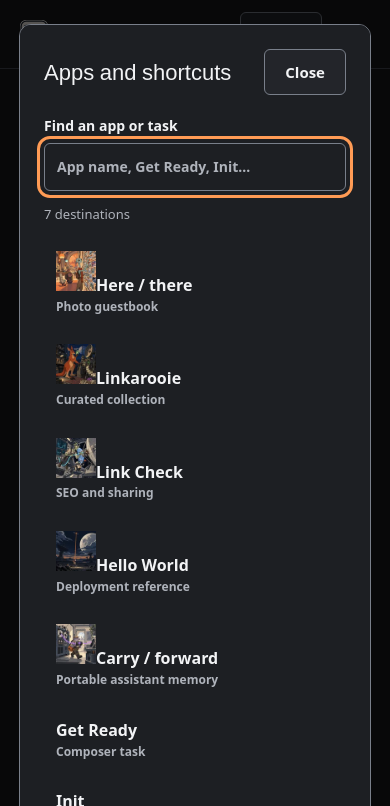
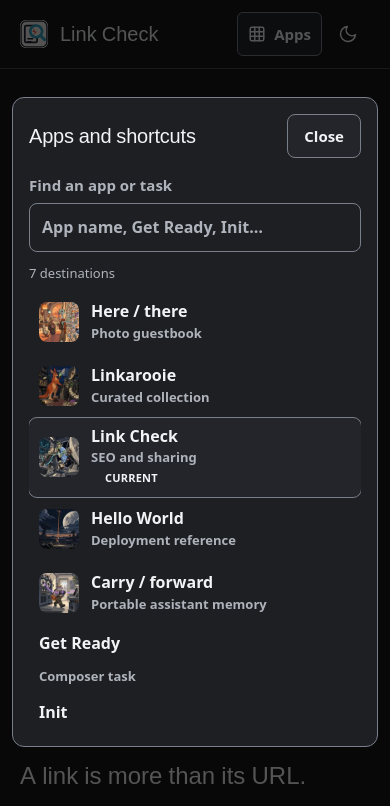
Before and after one commit to loftwah/app-composer-linkcheck, a website with bundled scripts: page public/index.html in a window 390 px wide. Both pictures are taken after a click on the button "Apps". Shown: the top 806 px of the page. Built offline with nearby package versions, Linux system fonts and the light colour scheme.

Commit message:
Use the shared mobile Apps launcher and preserve local app work

```diff
--- /dev/null
+++ b/public/brand/launcher.css
@@ -0,0 +1,326 @@
+/* App Composer shared launcher — MIT.
+ *
+ * One launcher for Composer and every shipped mini-app. src/browser/launcher.ts and this stylesheet are the maintained source; each app commits and deploys its own
+ * copy through `pnpm ui:assets --check|--write` (see docs/source-maintenance.md).
+ * There is no cross-origin runtime dependency and no silent update.
+ *
+ * Markup contract (see the header of launcher.js):
+ *   [data-open-apps]                 trigger, >= 44x44, aria-haspopup="dialog"
+ *   dialog#app-navigation            the menu, aria-labelledby its own heading
+ *     .dialog-heading > h2           heading text
+ *     [data-close-apps]              Close, first focusable element, autofocus
+ *     label > input[type=search]     filter, >= 16px computed
+ *     [role=status]                  count or "No matches…"
+ *     ul > li[data-destination] > a  destination with optional img + span + small
+ *
+ * Geometry rules, in one place: the dialog is bounded to the visual viewport,
+ * only the destination list scrolls, Close and search never leave the screen,
+ * and the page behind cannot scroll or shift while the menu is open. Type sizes
+ * floor at 16px on editable controls so focusing one cannot trigger an
+ * automatic zoom, and they still grow with the reader's text preference.
+ */
+[hidden] {
+  display: none !important;
+}
+
+html {
+  scrollbar-gutter: stable;
+}
+
+html.launcher-open {
+  overflow: hidden;
+  scroll-behavior: auto;
+}
+
+.app-tools {
+  display: flex;
+  gap: 8px;
+  align-items: center;
+  flex-wrap: wrap;
+}
+
+.app-tools [data-open-apps] {
+  display: inline-flex;
+  align-items: center;
+  justify-content: center;
+  gap: 8px;
+  min-height: 44px;
+  min-width: 44px;
+  font-size: 15px;
+  white-space: nowrap;
+}
+
+.app-tools [data-open-apps] svg {
+  flex-shrink: 0;
+}
+
+.app-tools kbd {
+  font: 12px system-ui, sans-serif;
+  margin-left: 2px;
+  color: var(--muted, var(--color-muted, #afb3bb));
+}
+
+#app-navigation {
+  position: fixed;
+  left: var(--launcher-left, 50%);
+  right: auto;
+  translate: -50% 0;
+  top: var(--launcher-top, 12px);
+  bottom: auto;
+  margin: 0;
+  width: min(540px, var(--launcher-width, calc(100vw - 24px)));
+  max-width: none;
+  max-height: none;
+  box-sizing: border-box;
+  border: 1px solid var(--control, var(--color-border, #797f8a));
+  border-radius: 14px;
+  background: var(--field, var(--color-field, #1d1f23));
+  color: var(--fg, var(--color-foreground, #f2f3f5));
+  padding-top: max(16px, env(safe-area-inset-top));
+  padding-right: max(16px, env(safe-area-inset-right));
+  padding-bottom: max(16px, env(safe-area-inset-bottom));
+  padding-left: max(16px, env(safe-area-inset-left));
+}
+
+#app-navigation[open] {
+  display: grid;
+  grid-template-rows: auto auto auto minmax(0, 1fr);
+  height: var(--launcher-height, calc(100dvh - 24px));
+  overflow: hidden;
+}
+
+#app-navigation::backdrop {
+  background: rgb(0 0 0 / 0.65);
+}
+
+#app-navigation .dialog-heading {
+  display: flex;
+  justify-content: space-between;
+  align-items: center;
+  gap: 16px;
+}
+
+#app-navigation h2 {
+  font-size: 20px;
+  line-height: 1.25;
+  margin: 0;
+  letter-spacing: -0.01em;
+  max-width: none;
+}
+
+#app-navigation button {
+  background: var(--surface, var(--color-surface, #23252a));
+  color: var(--fg, var(--color-foreground, #f2f3f5));
+  border: 1px solid var(--control, var(--color-border, #797f8a));
+  border-radius: 8px;
+  min-height: 44px;
+  min-width: 44px;
+  padding: 10px 16px;
+  font-size: 15px;
+}
+
+#app-navigation .dialog-heading button {
+  flex-shrink: 0;
+}
+
+#app-navigation label {
+  display: block;
+  margin: 16px 0 0;
+  font-size: 15px;
+  color: var(--muted, var(--color-muted, #afb3bb));
+}
+
+#app-navigation input {
+  width: 100%;
+  max-width: none;
+  margin: 6px 0 0;
+  min-height: 48px;
+  padding: 12px;
+  border: 1px solid var(--control, var(--color-border, #797f8a));
+  border-radius: 8px;
+  background: var(--field, var(--color-field, #1d1f23));
+  color: var(--fg, var(--color-foreground, #f2f3f5));
+  /* Floor at 16px so focus cannot trigger an automatic page zoom; still grows
+     with a larger reader text size. */
+  font-size: max(16px, 1rem);
+  line-height: 1.4;
+}
+
+#app-navigation [role="status"] {
+  margin: 12px 0 0;
+  font-size: 13px;
+  line-height: 1.4;
+  color: var(--muted, var(--color-muted, #afb3bb));
+}
+
+#app-navigation[data-empty="true"] [role="status"] {
+  color: var(--fg, var(--color-foreground, #f2f3f5));
+}
+
+#app-navigation[data-empty="true"] ul {
+  display: none;
+}
+
+#app-navigation ul {
+  padding: 0;
+  margin: 8px 0 0;
+  list-style: none;
+  overflow-y: auto;
+  overflow-x: hidden;
+  min-height: 0;
+  overscroll-behavior: contain;
+  -webkit-overflow-scrolling: touch;
+  scrollbar-width: thin;
+}
+
+#app-navigation ul:focus-visible {
+  outline: 3px solid var(--accent, var(--color-accent, #ff9b55));
+  outline-offset: 2px;
+  border-radius: 8px;
+}
+
+#app-navigation li {
+  margin: 0;
+}
+
+#app-navigation li a {
+  display: grid;
+  grid-template-columns: 40px minmax(0, 1fr);
+  gap: 12px;
+  align-items: center;
+  padding: 10px 12px;
+  min-height: 64px;
+  font-size: 16px;
+  line-height: 1.35;
+  border-radius: 8px;
+  text-decoration: none;
+  color: inherit;
+}
+
+#app-navigation li a:hover,
+#app-navigation li a:focus-visible {
+  background: var(--surface, var(--color-surface, rgba(127, 127, 127, 0.14)));
+}
+
+#app-navigation li a[aria-current="page"] {
+  background: var(--surface, var(--color-surface, rgba(127, 127, 127, 0.14)));
+  outline: 1px solid var(--control, var(--color-border, rgba(127, 127, 127, 0.4)));
+}
+
+#app-navigation li a > img {
+  display: block;
+  width: 40px;
+  height: 40px;
+  border-radius: 8px;
+  object-fit: cover;
+  flex-shrink: 0;
+}
+
+/* A destination whose artwork is missing keeps the grid column, so the row
+   still lines up with its neighbours. */
+#app-navigation img[data-launcher-missing] {
+  visibility: hidden;
+}
+
+#app-navigation li a > .task-icon,
+#app-navigation li a > svg {
+  display: grid;
+  place-items: center;
+  width: 40px;
+  height: 40px;
+  border-radius: 8px;
+  background: var(--surface, var(--color-surface, rgba(127, 127, 127, 0.14)));
+  color: currentColor;
+}
+
+#app-navigation li a:not(:has(> img, > .task-icon, > svg)) {
+  grid-template-columns: minmax(0, 1fr);
+}
+
+#app-navigation li a > span:not(.task-icon) {
+  display: block;
+  min-width: 0;
+  overflow-wrap: anywhere;
+}
+
+#app-navigation small {
+  display: block;
+  margin-top: 2px;
+  color: var(--muted, var(--color-muted, #afb3bb));
+  font-size: 13px;
+  line-height: 1.35;
+  overflow-wrap: anywhere;
+}
+
+#app-navigation a[aria-current="page"] > span:not(.task-icon)::after {
+  content: "Current";
+  display: inline-block;
+  margin-left: 8px;
+  padding: 1px 6px;
+  border-radius: 999px;
+  font-size: 11px;
+  font-weight: 600;
+  letter-spacing: 0.02em;
+  text-transform: uppercase;
+  vertical-align: 1px;
+  background: var(--surface, var(--color-surface, rgba(127, 127, 127, 0.18)));
+}
+
+#app-navigation .launcher-all {
+  display: inline-flex;
+  align-items: center;
+  gap: 8px;
+  min-height: 44px;
+  padding: 12px;
+  border-top: 1px solid var(--control, var(--color-border, #797f8a));
+  flex-shrink: 0;
+}
+
+#app-navigation[data-empty="true"] .launcher-all {
+  border-top: 0;
+}
+
+@media (max-width: 600px) {
+  #app-navigation {
+    border-radius: 12px;
+    --launcher-gutter: 20px;
+  }
+
+  #app-navigation li a {
+    padding: 8px 10px;
+  }
+}
+
+@media (prefers-reduced-motion: no-preference) {
+  #app-navigation[open] {
+    animation: launcher-in 140ms ease-out;
+  }
+
+  @keyframes launcher-in {
+    from {
+      opacity: 0;
+      transform: translateY(-6px);
+    }
+
+    to {
+      opacity: 1;
+      transform: none;
+    }
+  }
+}
+
+/* Shared shell controls never inherit small editable text from local labels. */
+.app-launcher [data-open-apps] { min-width: 44px; min-height: 44px; }
+#app-navigation :focus-visible { outline: 3px solid var(--accent, var(--color-accent, #ff9b55)); outline-offset: 2px; }
+@media (max-width: 740px), (pointer: coarse) {
+  [data-open-apps] kbd { display: none; }
+}
+@media (max-height: 480px) {
+  #app-navigation { padding-block: max(8px, env(safe-area-inset-top)); }
+  #app-navigation label { margin-top: 6px; }
+  #app-navigation input { min-height: 44px; padding-block: 8px; }
+  #app-navigation [role="status"] { margin-top: 6px; }
+}
+
+#app-navigation:has(.launcher-all)[open] { grid-template-rows: auto auto auto minmax(0, 1fr) auto; }
+input, textarea, select { font-size: max(16px, 1rem); }
--- /dev/null
+++ b/public/brand/launcher.js
@@ -0,0 +1,168 @@
+// Generated from src/browser/launcher.ts; edit that source. MIT.
+"use strict";
+// MIT. Maintained launcher controller for Composer and its independent apps.
+// Generated copies live at public/brand/launcher.js. Destinations and themes
+// remain app-owned. See docs/source-maintenance.md for the markup contract.
+(() => {
+    const dialog = document.querySelector("#app-navigation");
+    const trigger = document.querySelector("[data-open-apps]");
+    if (!dialog || !trigger)
+        return;
+    const search = dialog.querySelector('input[type="search"]');
+    const closeButton = dialog.querySelector("[data-close-apps]");
+    const status = dialog.querySelector('[role="status"]');
+    const list = dialog.querySelector("ul");
+    const entries = [...dialog.querySelectorAll("[data-destination]")];
+    let lastFocus = null;
+    let scrollPosition = { x: 0, y: 0 };
+    const bodyProperties = ["position", "top", "right", "bottom", "left", "width"];
+    let bodyStyle = [];
+    // Both native initial focus and explicit focus must choose a non-editable
+    // control. Otherwise showModal alone can still summon a software keyboard.
+    closeButton?.setAttribute("autofocus", "");
+    search?.removeAttribute("autofocus");
+    trigger.setAttribute("aria-controls", dialog.id);
+    trigger.setAttribute("aria-expanded", "false");
+    function fit() {
+        if (!dialog)
+            return;
+        const viewport = window.visualViewport;
+        const height = viewport?.height ?? window.innerHeight;
+        const width = viewport?.width ?? window.innerWidth;
+        const inset = 12;
+        const usableHeight = Math.max(0, Math.min(650, height - inset * 2));
+        dialog.style.setProperty("--launcher-height", `${usableHeight}px`);
+        dialog.style.setProperty("--launcher-width", `${Math.max(0, width - inset * 2)}px`);
+        dialog.style.setProperty("--launcher-top", `${(viewport?.offsetTop ?? 0) + Math.max(inset, (height - usableHeight) / 2)}px`);
+        dialog.style.setProperty("--launcher-left", `${(viewport?.offsetLeft ?? 0) + width / 2}px`);
+    }
+    window.visualViewport?.addEventListener("resize", fit);
+    window.visualViewport?.addEventListener("scroll", fit);
+    window.addEventListener("resize", fit);
+    window.addEventListener("orientationchange", fit);
+    function filter() {
+        const query = (search?.value ?? "").trim().toLowerCase();
+        let count = 0;
+        for (const entry of entries) {
+            entry.hidden = !(entry.textContent ?? "").toLowerCase().includes(query);
+            if (!entry.hidden)
+                count++;
+        }
+        if (status)
+            status.textContent = count
+                ? `${count} ${count === 1 ? "destination" : "destinations"}`
+                : "No matches. Try an app or task name.";
+        if (dialog)
+            dialog.dataset.empty = String(count === 0);
+        if (list)
+            list.scrollTop = 0;
+    }
+    function markCurrent() {
+        if (dialog?.querySelector('[aria-current="page"]'))
+            return;
+        const path = (value) => value.replace(/\/$/, "") || "/";
+        const here = new URL(location.href);
+        for (const entry of entries) {
+            const link = entry.querySelector("a");
+            if (!link)
+                continue;
+            const target = new URL(link.href, location.href);
+            if (target.origin === here.origin && path(target.pathname) === path(here.pathname)) {
+                link.setAttribute("aria-current", "page");
+                break;
+            }
+        }
+    }
+    function lockPage() {
+        scrollPosition = { x: window.scrollX, y: window.scrollY };
+        bodyStyle = bodyProperties.map(name => ({ name, value: document.body.style.getPropertyValue(name), priority: document.body.style.getPropertyPriority(name) }));
+        // A fixed body also prevents the underlying page moving in iOS Safari.
+        // The scrollbar gutter keeps the content width stable on desktop.
+        document.documentElement.classList.add("launcher-open");
+        document.body.style.position = "fixed";
+        document.body.style.top = `${-scrollPosition.y}px`;
+        document.body.style.right = "0";
+        document.body.style.bottom = "auto";
+        document.body.style.left = `${-scrollPosition.x}px`;
+        document.body.style.width = "100%";
+    }
+    function unlockPage() {
+        // Restore through individual CSSOM properties: setAttribute(style) is
+        // blocked by the strict style-src policy used by Hello and Carry / forward.
+        for (const { name, value, priority } of bodyStyle) {
+            if (value)
+                document.body.style.setProperty(name, value, priority);
+            else
+                document.body.style.removeProperty(name);
+        }
+        document.documentElement.classList.remove("launcher-open");
+        window.scrollTo({ left: scrollPosition.x, top: scrollPosition.y, behavior: "instant" });
+    }
+    function open(focusSearch = false) {
+        if (!dialog || dialog.open)
+            return;
+        lastFocus = document.activeElement instanceof HTMLElement ? document.activeElement : trigger;
+        lockPage();
+        fit();
+        if (search)
+            search.value = "";
+        filter();
+        markCurrent();
+        dialog.showModal();
+        trigger?.setAttribute("aria-expanded", "true");
+        (focusSearch ? search : closeButton)?.focus({ preventScroll: true });
+    }
+    function close() {
+        if (dialog?.open)
+            dialog.close();
+    }
+    trigger.addEventListener("click", () => open());
+    closeButton?.addEventListener("click", close);
+    dialog.addEventListener("close", () => {
+        unlockPage();
+        trigger.setAttribute("aria-expanded", "false");
+        (lastFocus?.isConnected ? lastFocus : trigger).focus({ preventScroll: true });
+        lastFocus = null;
+    });
+    dialog.addEventListener("click", event => {
+        if (event.target !== dialog)
+            return;
+        const bounds = dialog.getBoundingClientRect();
+        if (event.clientX < bounds.left || event.clientX > bounds.right ||
+            event.clientY < bounds.top || event.clientY > bounds.bottom)
+            close();
+    });
+    // Escape uses the browser's native modal cancel path and the close handler.
+    document.addEventListener("keydown", event => {
+        if ((event.ctrlKey || event.metaKey) && !event.altKey && event.key.toLowerCase() === "k") {
+            event.preventDefault();
+            if (!dialog.open)
+                open(true);
+            else
+                search?.focus({ preventScroll: true });
+        }
+    });
+    search?.addEventListener("input", filter);
+    search?.addEventListener("keydown", event => {
+        if (event.key !== "Enter")
+            return;
+        const first = entries.find(entry => !entry.hidden)?.querySelector("a");
+        if (first) {
+            event.preventDefault();
+            first.click();
+        }
+    });
+    for (const link of dialog.querySelectorAll("a"))
+        link.addEventListener("click", close);
+    // Navigation restored from the browser's page cache must not keep a modal or
+    // stale fixed-body lock over the page, including modified/new-tab clicks.
+    window.addEventListener("pageshow", () => { if (dialog.open)
+        close(); });
+    for (const image of dialog.querySelectorAll("li img")) {
+        const missing = () => image.setAttribute("data-launcher-missing", "");
+        image.addEventListener("error", missing);
+        if (image.complete && image.naturalWidth === 0)
+            missing();
+    }
+    filter();
+})();
--- a/public/index.html
+++ b/public/index.html
@@ -2,7 +2,7 @@
 <html lang="en" data-theme="dark">
   <head>
     <meta charset="utf-8" />
-    <meta name="viewport" content="width=device-width,initial-scale=1" />
+    <meta name="viewport" content="width=device-width,initial-scale=1,viewport-fit=cover" />
     <title>Link Check · Site identity, SEO and share previews</title>
     <meta
       name="description"
@@ -51,6 +51,8 @@
     <link rel="stylesheet" href="/style.css" />
     <script type="module" src="/app.js"></script>
     <link rel="stylesheet" href="/navigation.css" />
+    <link rel="stylesheet" href="/brand/launcher.css" />
+    <script src="/brand/launcher.js" defer></script>
     <script src="/navigation.js" defer></script>
   <link rel="stylesheet" href="/brand/page-share.css"><link rel="stylesheet" href="/brand/theme-control.css"></head>
   <body>
@@ -77,7 +79,7 @@
     <dialog id="app-navigation" aria-labelledby="app-navigation-title">
       <div class="dialog-heading">
         <h2 id="app-navigation-title">Apps and shortcuts</h2>
-        <button type="button" data-close-apps>Close</button>
+        <button type="button" data-close-apps autofocus>Close</button>
       </div>
       <label
         >Find an app or task<input
--- a/public/navigation.css
+++ b/public/navigation.css
@@ -17,77 +17,6 @@
   background: var(--surface, #23252a);
   color: var(--fg, #f2f3f5);
   border: 1px solid var(--control, #797f8a);
-}
-#app-navigation {
-  position: fixed;
-  inset: 0;
-  margin: auto;
-  width: min(540px, calc(100vw - 32px));
-  max-height: calc(100dvh - 48px);
-  overflow: auto;
-  border: 1px solid var(--control, #797f8a);
-  border-radius: 12px;
-  background: var(--field, #1d1f23);
-  color: var(--fg, #f2f3f5);
-  padding: 24px;
-}
-#app-navigation::backdrop {
-  background: rgb(0 0 0 / 0.65);
-}
-#app-navigation .dialog-heading {
-  display: flex;
-  justify-content: space-between;
-  align-items: center;
-  gap: 20px;
-}
-#app-navigation h2 {
-  font-size: 22px;
-  margin: 0;
-}
-#app-navigation button {
-  background: var(--surface, #23252a);
-  color: var(--fg, #f2f3f5);
-  min-height: 44px;
-  border: 1px solid var(--control, #797f8a);
-}
-#app-navigation label {
-  font-size: 14px;
-  margin: 20px 0 0;
-}
-#app-navigation input {
-  width: 100%;
-  max-width: none;
-  margin: 6px 0 0;
-  background: var(--field, #1d1f23);
-  color: var(--fg, #f2f3f5);
-  border: 1px solid var(--control, #797f8a);
-  min-height: 48px;
-  padding: 12px;
-}
-#app-navigation ul {
-  padding: 0;
-  margin: 12px 0;
-  list-style: none;
-}
-#app-navigation a {
-  display: block;
-  text-decoration: none;
-  padding: 14px 12px;
-  min-height: 48px;
-  border-radius: 6px;
-  color: inherit;
-}
-#app-navigation a:hover {
-  background: var(--surface, #23252a);
-}
-#app-navigation small {
-  display: block;
-  color: var(--muted, #afb3bb);
-  font-size: 12px;
-}
-#app-navigation [role="status"] {
-  font-size: 13px;
-  color: var(--muted, #afb3bb);
 }
 .app-tools kbd {
   font: 12px system-ui;
--- a/public/navigation.js
+++ b/public/navigation.js
@@ -1,49 +1 @@
-const dialog = document.querySelector("#app-navigation");
-const search = dialog.querySelector("input");
-const links = [...dialog.querySelectorAll("[data-destination]")];
-const trigger = document.querySelector("[data-open-apps]");
-function filter() {
-  let count = 0;
-  for (const link of links) {
-    link.hidden = !link.textContent
-      .toLowerCase()
-      .includes(search.value.trim().toLowerCase());
-    if (!link.hidden) count++;
-  }
-  dialog.querySelector("[role=status]").textContent = count
-    ? `${count} destinations`
-    : "No matches. Try an app or task name.";
-}
-function open() {
-  dialog.showModal();
-  search.value = "";
-  filter();
-  search.focus();
-}
-trigger.addEventListener("click", open);
-dialog
-  .querySelector("[data-close-apps]")
-  .addEventListener("click", () => dialog.close());
-document.addEventListener("keydown", (e) => {
-  if ((e.ctrlKey || e.metaKey) && !e.altKey && e.key.toLowerCase() === "k") {
-    e.preventDefault();
-    dialog.open ? dialog.close() : open();
-  }
-});
-search.addEventListener("input", filter);
-search.addEventListener("keydown", (e) => {
-  if (e.key === "Escape") {
-    e.preventDefault();
-    e.stopPropagation();
-    dialog.close();
-    trigger.focus();
-    return;
-  }
-  if (e.key === "Enter") {
-    const first = links.find((l) => !l.hidden)?.querySelector("a");
-    if (first) {
-      e.preventDefault();
-      first.click();
-    }
-  }
-});
+// App-owned theme/gallery behaviour. Common launcher: /brand/launcher.js.
```
Also changed, not shown: README.md.
